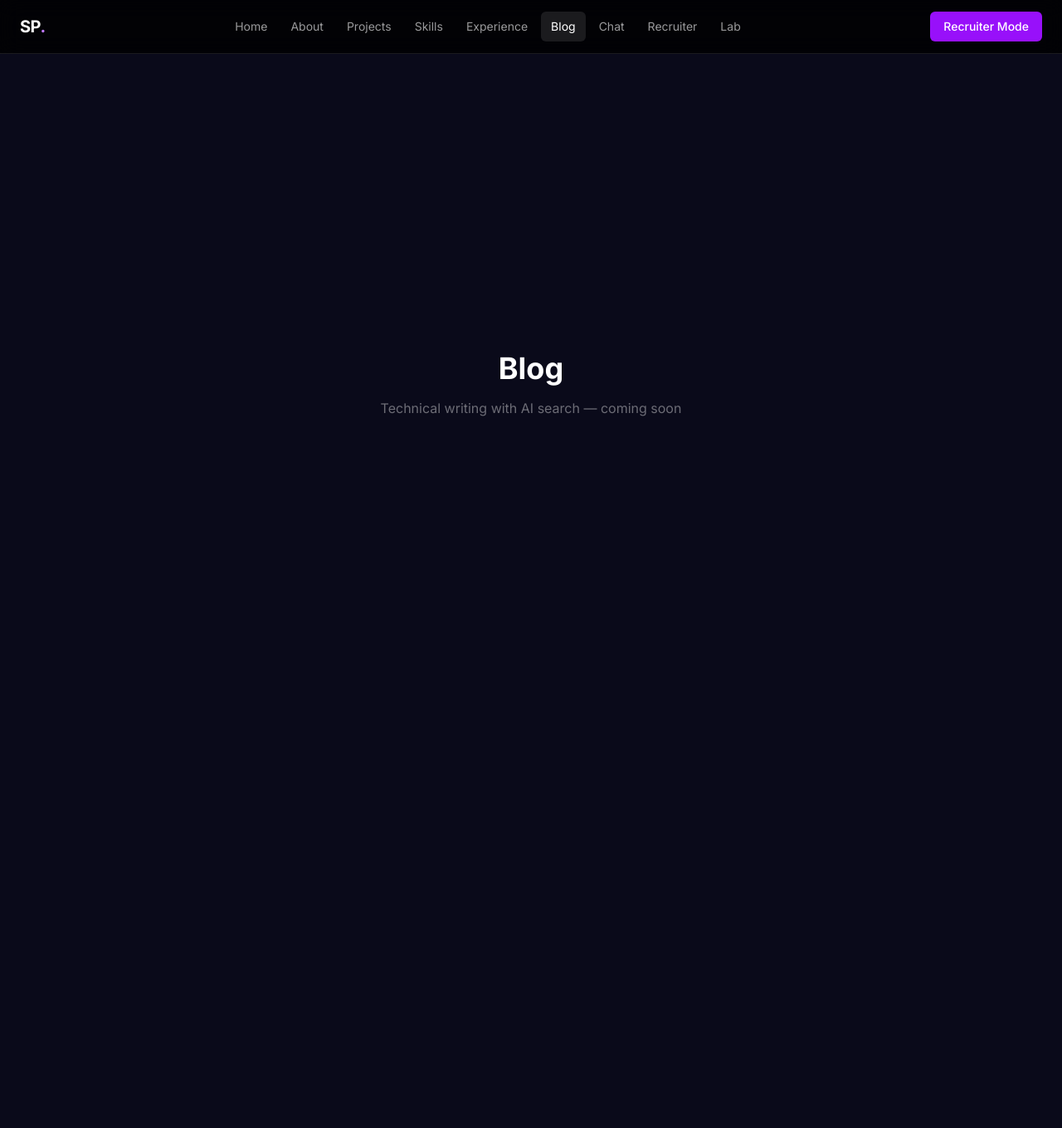
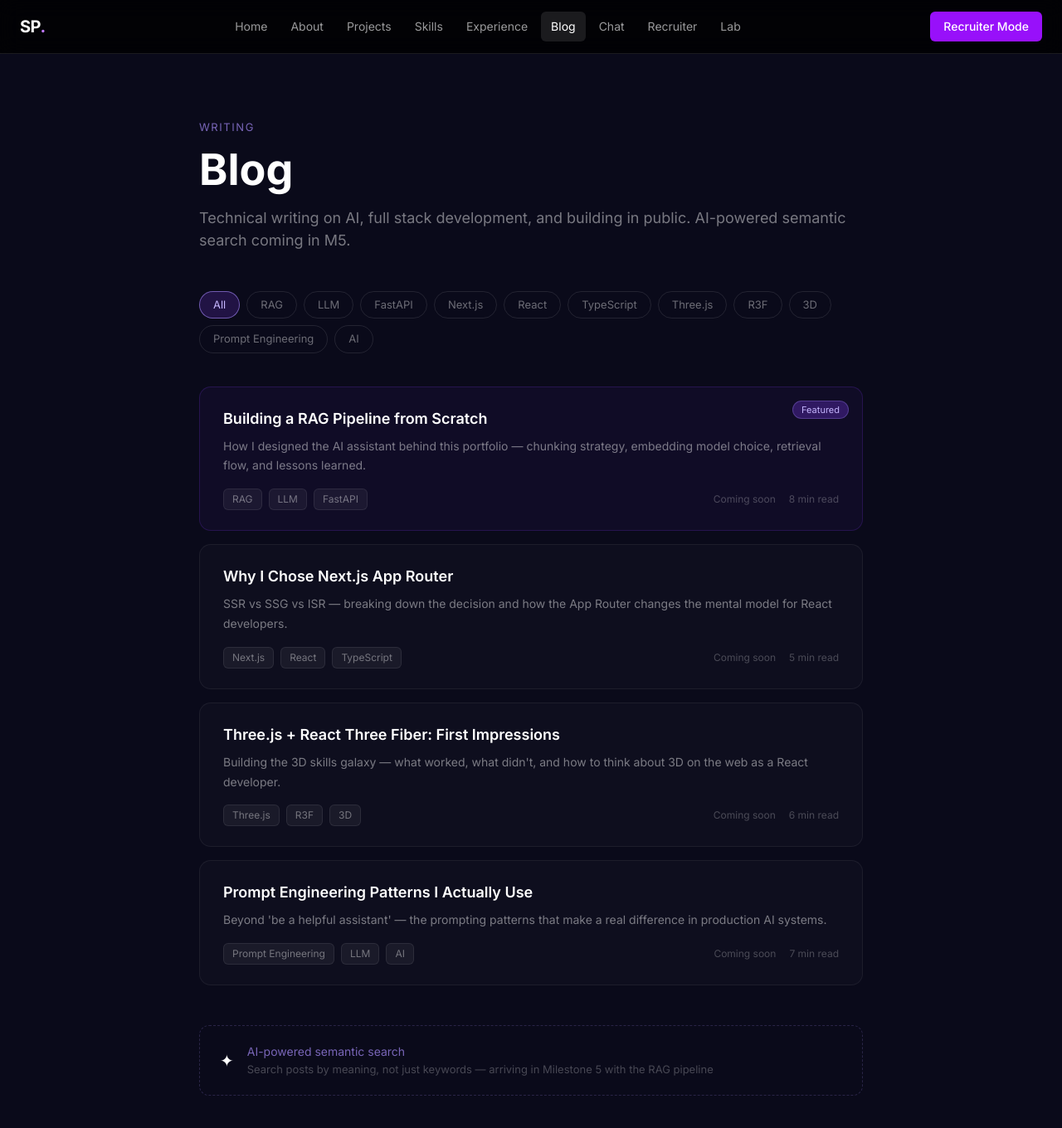
Before and after one commit to sarvesha2000/portfolio, a Next.js app: page /blog in a window 1280 px wide. Shown: the top 1360 px of the page at 83% size. Before the commit the page ends 864 px from the top, so only its background shows below. Built offline with nearby package versions, Linux system fonts and the light colour scheme.

Commit message:
M2: Blog page complete

```diff
--- a/src/app/blog/page.tsx
+++ b/src/app/blog/page.tsx
@@ -1,9 +1,198 @@
+"use client";
+
+import { motion } from "framer-motion";
+import { useState } from "react";
+
+const posts = [
+  {
+    title: "Building a RAG Pipeline from Scratch",
+    summary: "How I designed the AI assistant behind this portfolio — chunking strategy, embedding model choice, retrieval flow, and lessons learned.",
+    tags: ["RAG", "LLM", "FastAPI"],
+    date: "Coming soon",
+    readTime: "8 min read",
+    slug: "rag-pipeline-from-scratch",
+    featured: true,
+  },
+  {
+    title: "Why I Chose Next.js App Router",
+    summary: "SSR vs SSG vs ISR — breaking down the decision and how the App Router changes the mental model for React developers.",
+    tags: ["Next.js", "React", "TypeScript"],
+    date: "Coming soon",
+    readTime: "5 min read",
+    slug: "nextjs-app-router",
+    featured: false,
+  },
+  {
+    title: "Three.js + React Three Fiber: First Impressions",
+    summary: "Building the 3D skills galaxy — what worked, what didn't, and how to think about 3D on the web as a React developer.",
+    tags: ["Three.js", "R3F", "3D"],
+    date: "Coming soon",
+    readTime: "6 min read",
+    slug: "threejs-react-three-fiber",
+    featured: false,
+  },
+  {
+    title: "Prompt Engineering Patterns I Actually Use",
+    summary: "Beyond 'be a helpful assistant' — the prompting patterns that make a real difference in production AI systems.",
+    tags: ["Prompt Engineering", "LLM", "AI"],
+    date: "Coming soon",
+    readTime: "7 min read",
+    slug: "prompt-engineering-patterns",
+    featured: false,
+  },
+];
+
+const allTags = ["All", ...Array.from(new Set(posts.flatMap((p) => p.tags)))];
+
 export default function BlogPage() {
+  const [activeTag, setActiveTag] = useState("All");
+
+  const filtered = activeTag === "All"
+    ? posts
+    : posts.filter((p) => p.tags.includes(activeTag));
+
   return (
-    <div className="min-h-screen flex items-center justify-center">
-      <div className="text-center">
-        <h1 className="text-4xl font-bold text-white mb-4">Blog</h1>
-        <p className="text-white/40">Technical writing with AI search — coming soon</p>
+    <div style={{ minHeight: "100vh", background: "#0A0A1A", padding: "80px 24px" }}>
+      <div style={{ maxWidth: "800px", margin: "0 auto" }}>
+
+        {/* Header */}
+        <motion.div
+          initial={{ opacity: 0, y: 30 }}
+          animate={{ opacity: 1, y: 0 }}
+          transition={{ duration: 0.6 }}
+          style={{ marginBottom: "48px" }}
+        >
+          <p style={{ color: "rgba(167,139,250,0.7)", fontSize: "13px", letterSpacing: "0.12em", textTransform: "uppercase", marginBottom: "12px" }}>
+            Writing
+          </p>
+          <h1 style={{ fontSize: "52px", fontWeight: "700", color: "white", lineHeight: 1.1, marginBottom: "16px" }}>
+            Blog
+          </h1>
+          <p style={{ fontSize: "18px", color: "rgba(255,255,255,0.45)" }}>
+            Technical writing on AI, full stack development, and building in public.
+            AI-powered semantic search coming in M5.
+          </p>
+        </motion.div>
+
+        {/* Tag filter */}
+        <motion.div
+          initial={{ opacity: 0, y: 20 }}
+          animate={{ opacity: 1, y: 0 }}
+          transition={{ duration: 0.5, delay: 0.2 }}
+          style={{ display: "flex", gap: "8px", flexWrap: "wrap", marginBottom: "40px" }}
+        >
+          {allTags.map((tag) => (
+            <button
+              key={tag}
+              onClick={() => setActiveTag(tag)}
+              style={{
+                padding: "6px 16px",
+                borderRadius: "99px",
+                border: activeTag === tag ? "1px solid rgba(167,139,250,0.6)" : "1px solid rgba(255,255,255,0.1)",
+                background: activeTag === tag ? "rgba(124,58,237,0.2)" : "transparent",
+                color: activeTag === tag ? "#C4B5FD" : "rgba(255,255,255,0.4)",
+                fontSize: "13px",
+                cursor: "pointer",
+                transition: "all 0.2s",
+              }}
+            >
+              {tag}
+            </button>
+          ))}
+        </motion.div>
+
+        {/* Posts */}
+        <div style={{ display: "flex", flexDirection: "column", gap: "16px" }}>
+          {filtered.map((post, i) => (
+            <motion.div
+              key={post.slug}
+              initial={{ opacity: 0, y: 20 }}
+              animate={{ opacity: 1, y: 0 }}
+              transition={{ duration: 0.4, delay: i * 0.08 }}
+              whileHover={{ x: 4, transition: { duration: 0.2 } }}
+              style={{
+                background: post.featured ? "rgba(124,58,237,0.06)" : "rgba(255,255,255,0.02)",
+                border: post.featured ? "1px solid rgba(124,58,237,0.2)" : "1px solid rgba(255,255,255,0.06)",
+                borderRadius: "14px",
+                padding: "24px 28px",
+                cursor: "pointer",
+                position: "relative",
+              }}
+            >
+              {post.featured && (
+                <div style={{
+                  position: "absolute",
+                  top: "16px",
+                  right: "16px",
+                  padding: "2px 10px",
+                  borderRadius: "99px",
+                  background: "rgba(124,58,237,0.3)",
+                  border: "1px solid rgba(167,139,250,0.3)",
+                  fontSize: "11px",
+                  color: "#C4B5FD",
+                }}>
+                  Featured
+                </div>
+              )}
+
+              <h2 style={{ fontSize: "18px", fontWeight: "600", color: "white", marginBottom: "8px", paddingRight: "80px" }}>
+                {post.title}
+              </h2>
+
+              <p style={{ fontSize: "14px", color: "rgba(255,255,255,0.45)", lineHeight: 1.7, marginBottom: "16px" }}>
+                {post.summary}
+              </p>
+
+              <div style={{ display: "flex", alignItems: "center", justifyContent: "space-between", flexWrap: "wrap", gap: "12px" }}>
+                <div style={{ display: "flex", gap: "8px", flexWrap: "wrap" }}>
+                  {post.tags.map((tag) => (
+                    <span key={tag} style={{
+                      padding: "3px 10px",
+                      borderRadius: "6px",
+                      background: "rgba(255,255,255,0.05)",
+                      border: "1px solid rgba(255,255,255,0.08)",
+                      fontSize: "12px",
+                      color: "rgba(255,255,255,0.4)",
+                    }}>
+                      {tag}
+                    </span>
+                  ))}
+                </div>
+                <div style={{ display: "flex", gap: "16px", fontSize: "12px", color: "rgba(255,255,255,0.25)" }}>
+                  <span>{post.date}</span>
+                  <span>{post.readTime}</span>
+                </div>
+              </div>
+            </motion.div>
+          ))}
+        </div>
+
+        {/* AI search note */}
+        <motion.div
+          initial={{ opacity: 0 }}
+          animate={{ opacity: 1 }}
+          transition={{ duration: 0.6, delay: 0.5 }}
+          style={{
+            marginTop: "48px",
+            padding: "20px 24px",
+            borderRadius: "12px",
+            border: "1px dashed rgba(167,139,250,0.2)",
+            display: "flex",
+            alignItems: "center",
+            gap: "16px",
+          }}
+        >
+          <span style={{ fontSize: "20px" }}>✦</span>
+          <div>
+            <div style={{ fontSize: "14px", color: "rgba(167,139,250,0.7)", marginBottom: "2px" }}>
+              AI-powered semantic search
+            </div>
+            <div style={{ fontSize: "13px", color: "rgba(255,255,255,0.25)" }}>
+              Search posts by meaning, not just keywords — arriving in Milestone 5 with the RAG pipeline
+            </div>
+          </div>
+        </motion.div>
+
       </div>
     </div>
   );
```
